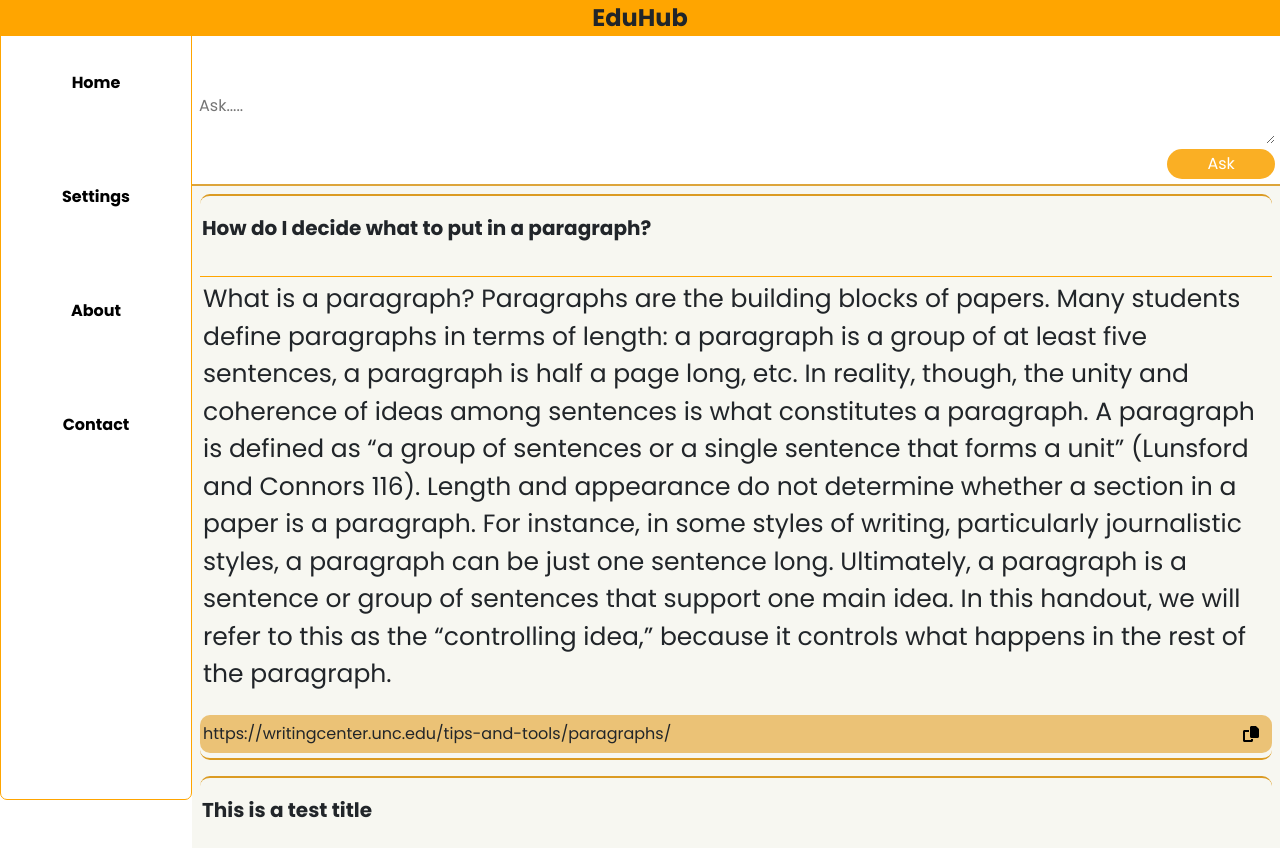
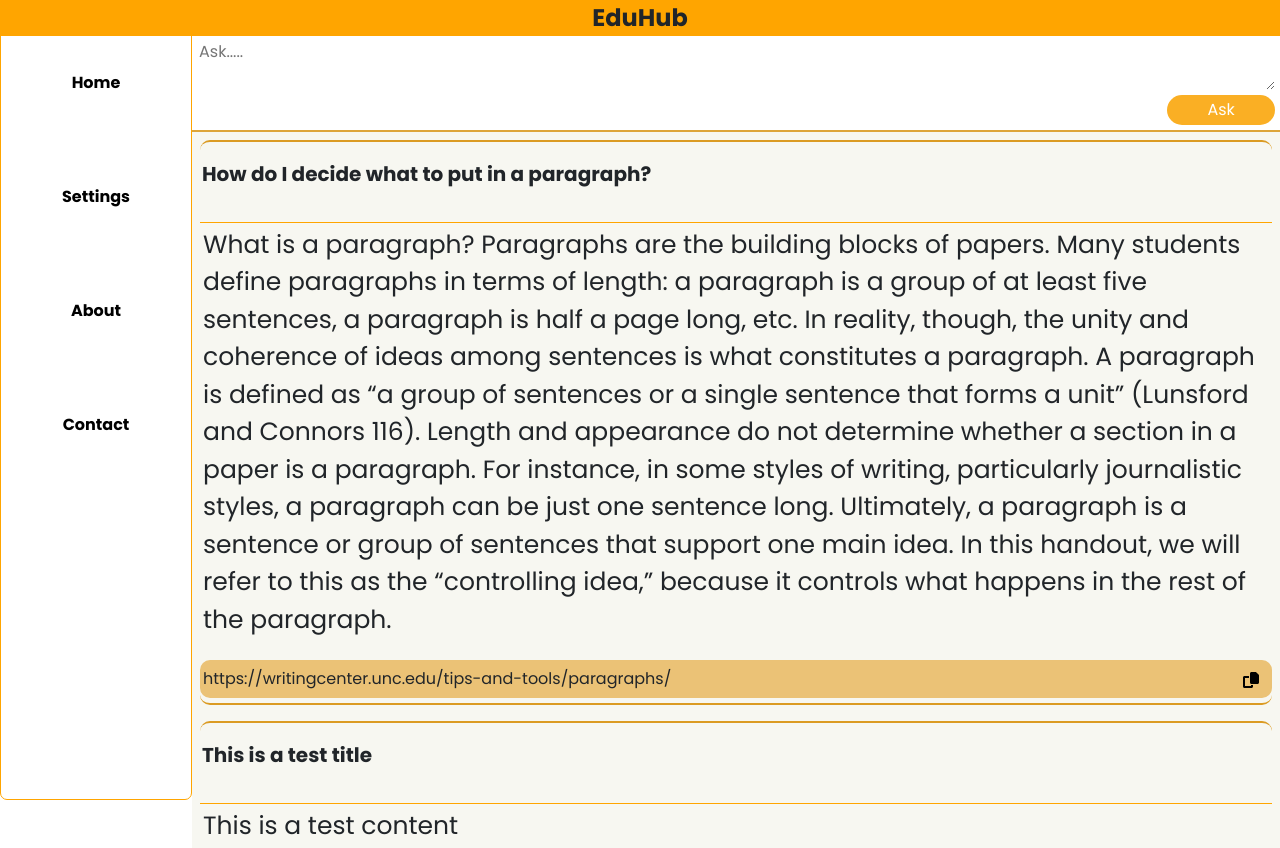
Before and after one commit to S-p-e-c-t-r-e-007/EduHub2.0, a plain HTML site: page homepage.html in a window 1280 px wide. Shown: the top 848 px of the page. Drawn offline with nearby package versions, Linux system fonts and the light colour scheme.

Commit message:
Update feed.css
changed margin top to 3%

```diff
--- a/css/homepage/feed.css
+++ b/css/homepage/feed.css
@@ -18,7 +18,7 @@
     width: 100%;
     height: 25%;
     padding: 5px;
-    margin-top: 8%;
+    margin-top: 3%;
     border-bottom: 2px solid rgb(221, 165, 59);
 }
 .feedbar-box button {
```
